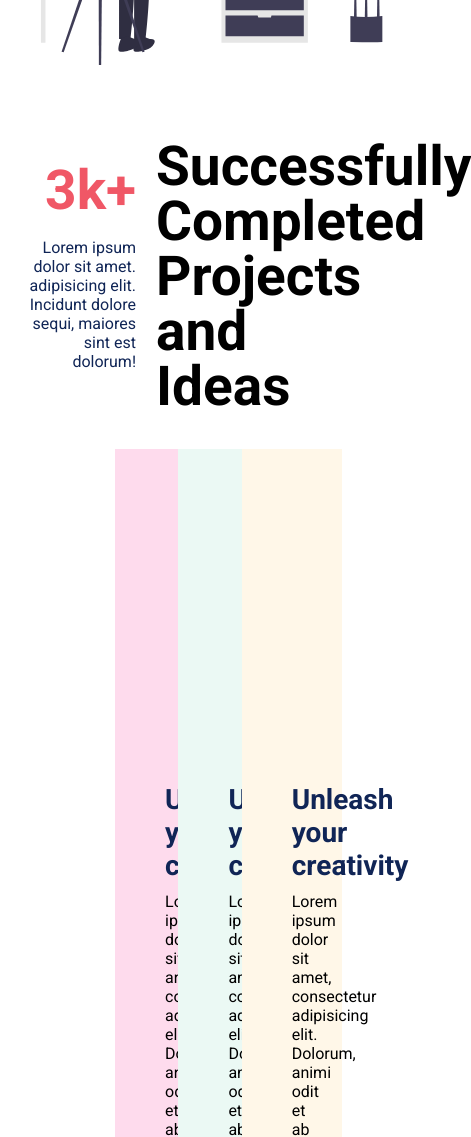
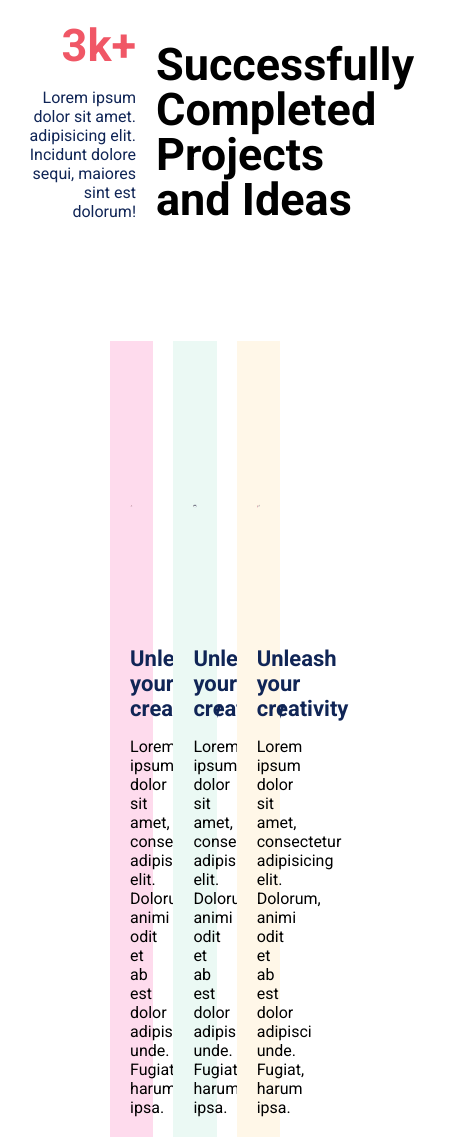
Before and after one commit to ummesalmaali/quick-project, a plain HTML site: page index.html in a window 390 px wide. Shown: the part 863-2000 px from the top of the page, 471 px wide, since content can reach past the window. Drawn offline with Linux system fonts and the light colour scheme.

Commit message:
responsiveness

```diff
--- a/index.html
+++ b/index.html
@@ -7,6 +7,7 @@
 
     <title>Quick Project</title>
     <link rel="stylesheet" href="./style.css" />
+    <link rel="stylesheet" href="./responsive.css" />
   </head>
   <body>
     <header>
@@ -57,7 +58,7 @@
         </div>
       </div>
     </section>
-    <section class="services">
+    <section class="service-section">
       <div class="container">
         <div class="flex">
           <div class="col-3">
--- /dev/null
+++ b/responsive.css
@@ -0,0 +1,35 @@
+@media (max-width: 1200px) {
+  /* 0-1200pxs */
+
+  .banner img {
+    width: 500px;
+  }
+  .banner h1,
+  .feature-section h1,
+  .feature-section h2 {
+    font-size: 45px;
+  }
+  .container-sm {
+    max-width: 800px;
+  }
+  .service {
+    padding: 45px 20px;
+  }
+  .col-3 {
+    padding: 10px;
+  }
+  .service h3 {
+    font-size: 22px;
+
+    margin: 16px 0;
+  }
+}
+
+@media (max-width: 1200px) {
+}
+@media (max-width: 1200px) {
+}
+@media (max-width: 1200px) {
+}
+@media (max-width: 1200px) {
+}
--- a/style.css
+++ b/style.css
@@ -127,6 +127,7 @@ nav ul li a:hover {
 /* service-section */
 
 .service-section {
+  padding: 50px 0;
 }
 .col-3 {
   flex-basis: 33.33%;
@@ -135,11 +136,10 @@ nav ul li a:hover {
 }
 
 .service {
-  padding: 80px 50px;
+  padding: 50px 30px;
   text-align: center;
 }
 .service:hover {
-  border: 1px solid var(--blue);
   box-shadow: 0 0 10px var(--red);
 }
 
@@ -157,9 +157,9 @@ nav ul li a:hover {
 }
 .service h3 {
   text-align: left;
-  font-size: 28px;
+  font-size: 24px;
   color: var(--navy-blue);
-  margin: 10px 0;
+  margin: 16px 0;
 }
 .service p {
   text-align: left;
```
